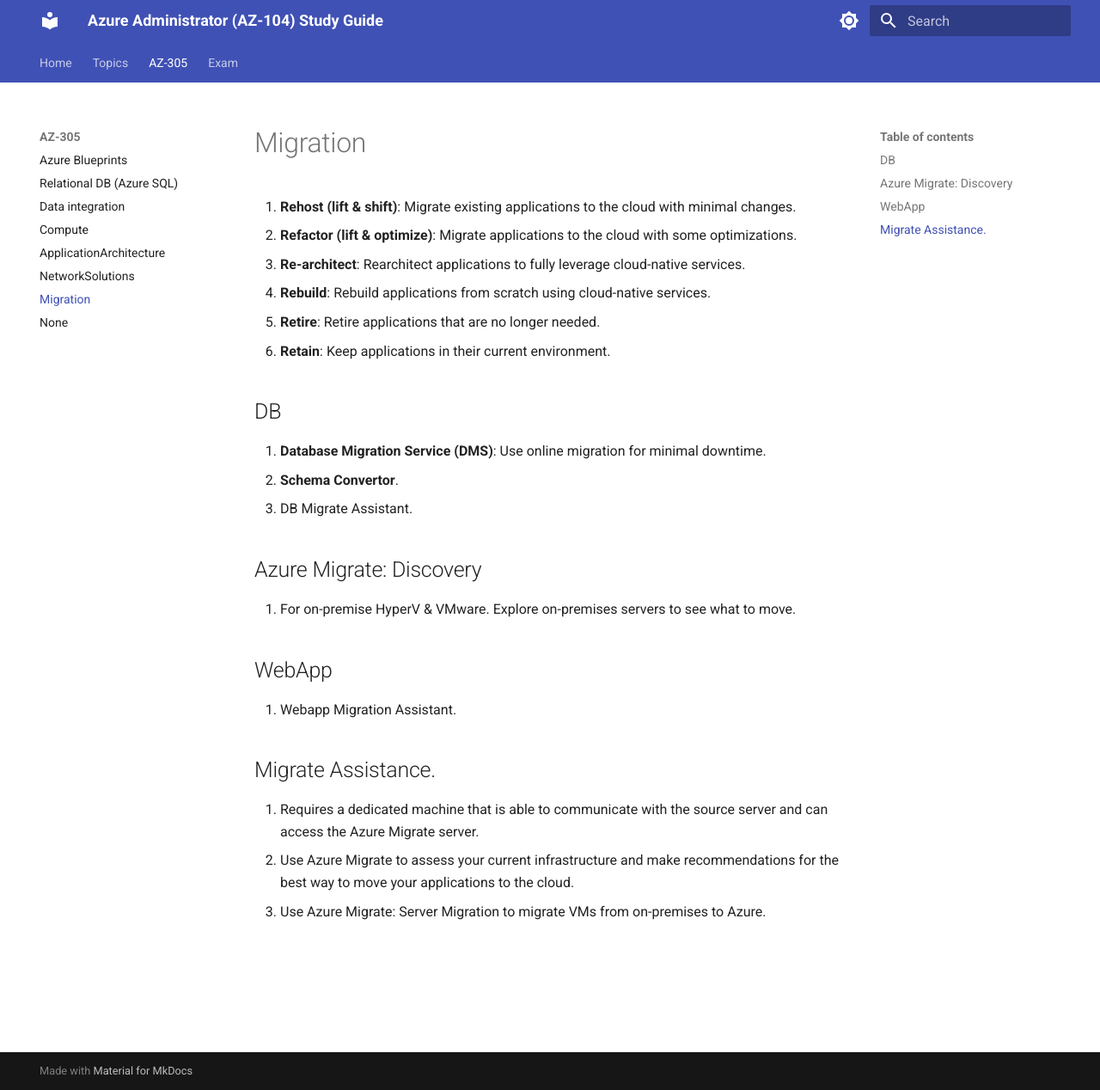
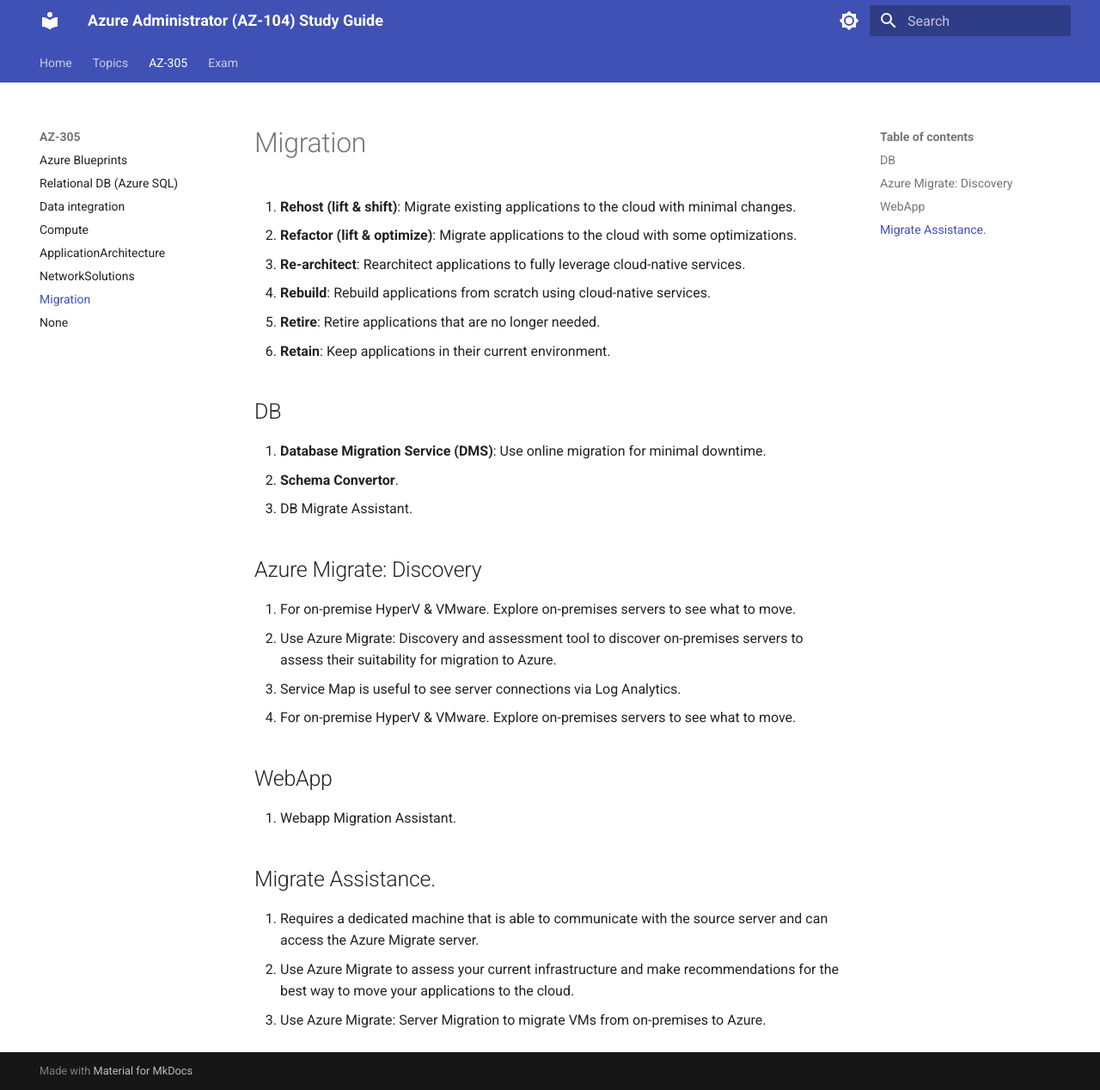
Before and after one commit to yoonghan/AZ-104-Azure-Administrator-Associate, an MkDocs documentation site: the page built from docs/AZ-305/Migration.md, in a window 1280 px wide and 1268 px high. Shown: the whole window at 86% size. Built offline with MkDocs 1.6.1 and Material for MkDocs 9.7.7, drawn with Linux system fonts in a browser that asks for light colours.

Commit message:
Update migration.

```diff
--- a/docs/AZ-305/Migration.md
+++ b/docs/AZ-305/Migration.md
@@ -14,6 +14,9 @@
 
 ## Azure Migrate: Discovery
 1. For on-premise HyperV & VMware. Explore on-premises servers to see what to move.
+2. Use Azure Migrate: Discovery and assessment tool to discover on-premises servers to assess their suitability for migration to Azure.
+3. Service Map is useful to see server connections via Log Analytics.
+4. For on-premise HyperV & VMware. Explore on-premises servers to see what to move.
 
 ## WebApp
 1. Webapp Migration Assistant.
```
Also changed, not shown: docs/Backup.md (+1 -1 lines).
